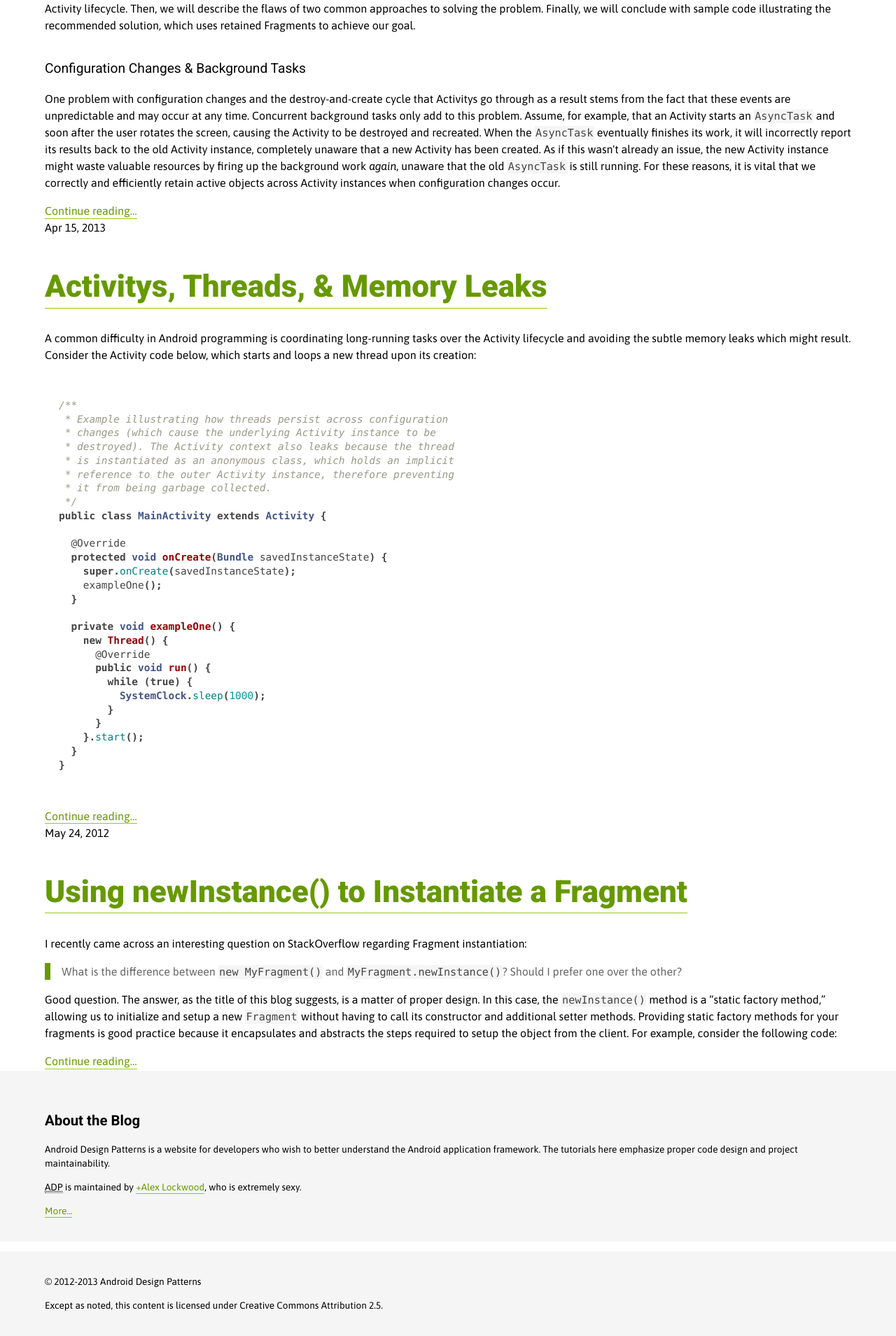
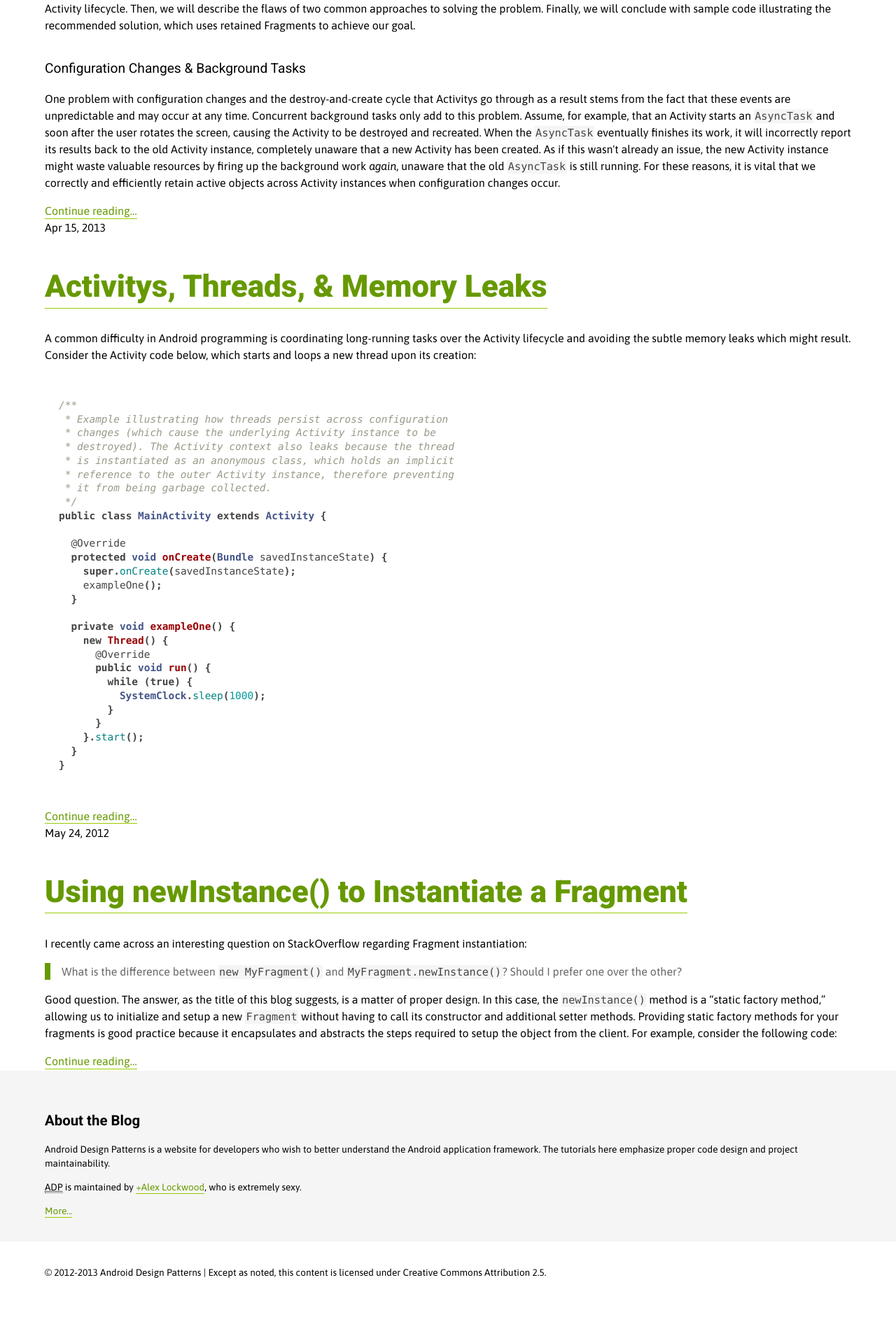
Before and after one commit to alexjlockwood/AndroidDesignPatterns, a Jekyll site: the page built from index.html, in a window 1280 px wide. Shown: the part 1770-3679 px from the top of the page at 70% size. Built offline with Jekyll 4.4.1, drawn with Linux system fonts in a browser that asks for light colours; Markdown is read by kramdown in place of the engine named in the settings; after the commit the page ends 3632 px from its top, so only the background shows below that.

Commit message:
Copyright always at the bottom

```diff
--- a/_layouts/default.html
+++ b/_layouts/default.html
@@ -41,10 +41,9 @@
                 <p><acronym title="Android Design Patterns">ADP</acronym> is maintained by <a href="https://plus.google.com/+AlexLockwood">+Alex Lockwood</a>, who is extremely sexy.</p>
                 <p><a href="#">More...</a></p>
             </div>
-            <div class="box">
-                <p>&copy; 2012-{{ site.time | date: "%Y" }} Android Design Patterns</p>
-                <p>Except as noted, this content is licensed under Creative Commons Attribution 2.5.</p>
-            </div>
+        </div>
+        <div id="copyright" class="container">
+            <p>&copy; 2012-{{ site.time | date: "%Y" }} Android Design Patterns | Except as noted, this content is licensed under Creative Commons Attribution 2.5.</p>
         </div>
     </body>
 </html>
--- a/css/style.css
+++ b/css/style.css
@@ -219,6 +219,11 @@ body {
     #info .box:last-child {
         margin: 0;
     }
+#copyright {
+    font-size: .85em;
+    padding: 20px 0;
+    clear: both;
+}
 
 /* Code
  * ---- */
```
